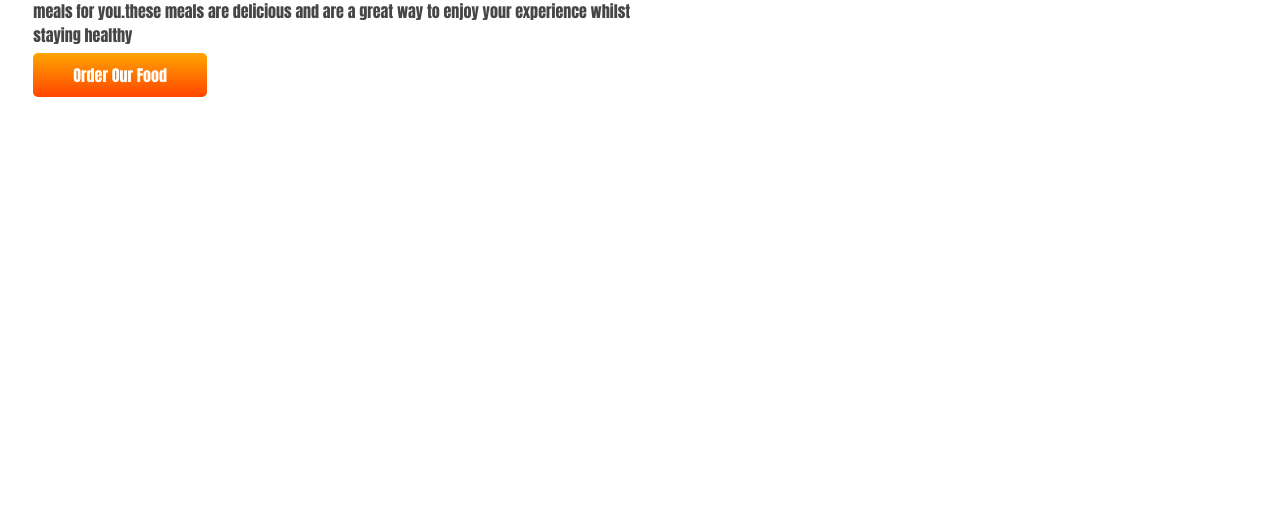
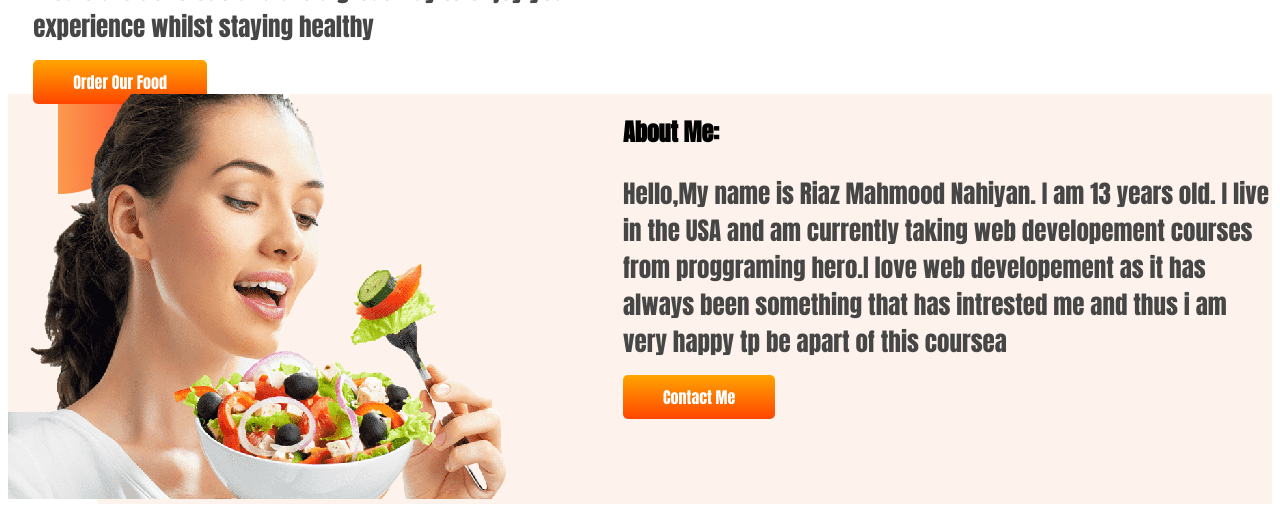
Before and after one commit to Nahiyan12/assignment1, a plain HTML site: page index.html in a window 1280 px wide. Shown: the part 424-936 px from the top of the page. Before the commit the page ends 800 px from the top, so only its background shows below. Drawn offline with Linux system fonts and the light colour scheme.

Commit message:
part 2 added

```diff
--- a/index.html
+++ b/index.html
@@ -13,7 +13,7 @@
 </head>
 
 <body>
-    <section class="top-banner">
+    <section>
         <div class="half-width">
             <h1><span class="Single-Orange-Text">Skip</span> The Diet,</h1>
             <h1>Just Eat Healthy</h1>
@@ -26,7 +26,19 @@
 
         <div class="half-width"><img src="Image1.png" alt=""></div>
     </section>
-
+    <section class="section-2">
+        <div>
+            <img src="image3.png" alt="">
+        </div>
+        <div>
+            <h2>About Me:</h2>
+            <p>Hello,My name is Riaz Mahmood Nahiyan. I am 13 years old. I live in the USA and am currently taking web
+                developement courses from proggraming hero.I love web developement as it has always been something that
+                has intrested me and thus i am very happy tp be apart of this coursea</p>
+            <a class="link-button" target="blank" href="https://github.com/Nahiyan12">Contact Me</a>
+        </div>
+        </div>
+    </section>
 
 </body>
 
--- a/style.css
+++ b/style.css
@@ -7,6 +7,7 @@ h1{
 }
 p{
     color: rgb(71, 70, 70);
+    font-size: 25px;
 }
 .Single-Orange-Text{
     color: orange;
@@ -28,3 +29,9 @@ section{
     border-radius: 5px;
     color: white;
 }
+.section-2{
+
+    background-image: url(image2.png);
+}
+h1{
+    font-size: 40px;
```
Also changed, not shown: image3.png (added).
